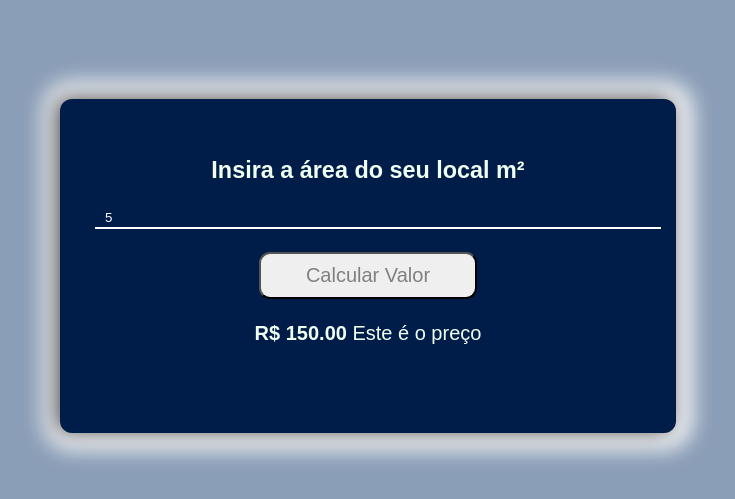
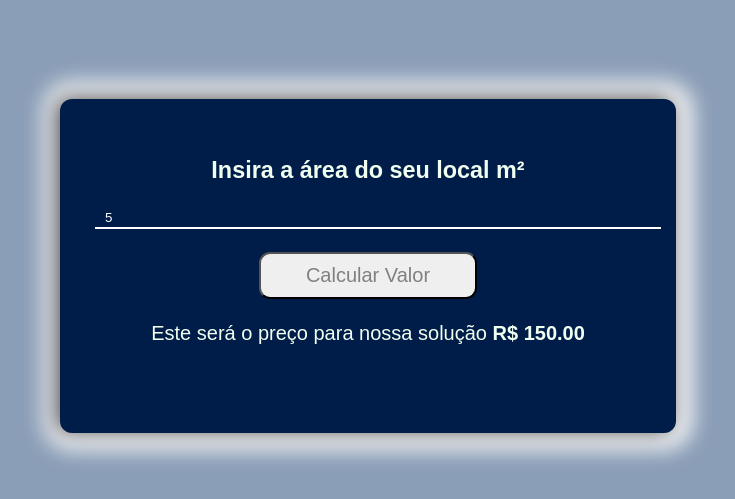
Before and after one commit to dasSouza/CyberLife, a plain HTML site: page codigos/Simulador/simulador.html in a window 1280 px wide. Both pictures are taken after typing "5" into the empty fields and a click on the button "Calcular Valor". Shown: the part 145-644 px from the top of the page, without its empty margins (272-1007 px from the left). Drawn offline with Linux system fonts and the light colour scheme.

Commit message:
algumas alterações no simulador e ppt

```diff
--- a/codigos/Simulador/simulador.html
+++ b/codigos/Simulador/simulador.html
@@ -30,6 +30,6 @@
     function calcular() {
         var area = Number(area_user.value) / 2;
         var preco = Number(60) * area;
-        div_teste.innerHTML = `<br> <b> R$ ${preco.toFixed(2)}</b> Este é o preço`;
+        div_teste.innerHTML = `<br> Este será o preço para nossa solução<b> R$ ${preco.toFixed(2)}</b>`;
     }
 </script>
```
